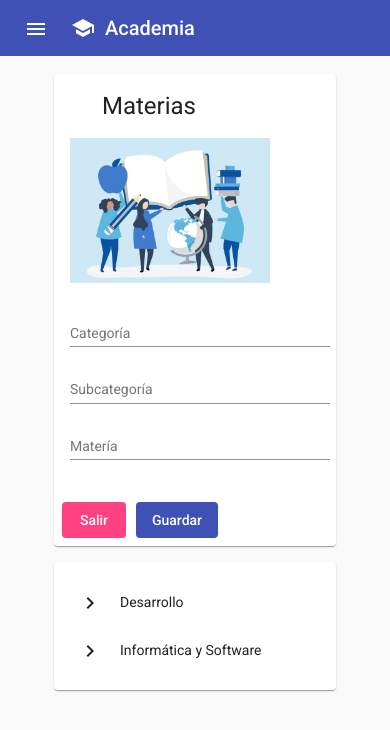
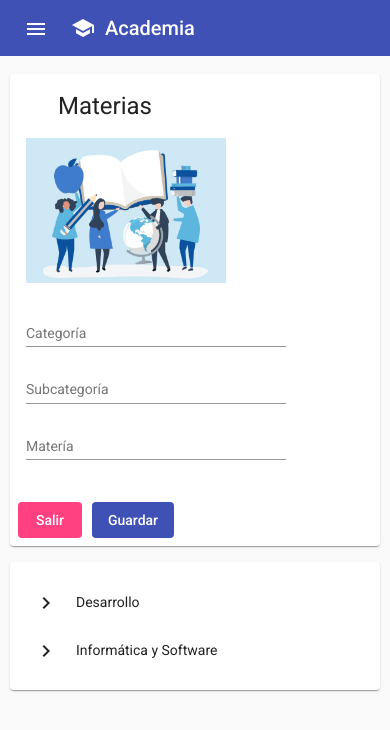
Before and after one commit to manu020766/academia-front, an Angular app: page /materias in a window 390 px wide. Shown: the top 730 px of the page. Built offline with nearby package versions, Linux system fonts and the light colour scheme.

Commit message:
update materias layout

```diff
--- a/src/app/materias/materias.component.html
+++ b/src/app/materias/materias.component.html
@@ -29,7 +29,7 @@
       </mat-card-actions>
   </mat-card>
 
-  <mat-card>
+  <mat-card id="materias-tree">
     <mat-card-content>
       <mat-tree [dataSource]="dataSource" [treeControl]="treeControl" class="example-tree">
           <!-- This is the tree node template for leaf nodes -->
--- a/src/app/materias/materias.component.scss
+++ b/src/app/materias/materias.component.scss
@@ -10,6 +10,10 @@
 mat-card {
     margin: 8px 0;
     width: 250px;
+}
+
+#materias-tree {
+    flex: 1
 }
 
 img {
@@ -39,3 +43,10 @@ button {
     margin-bottom: 0;
     list-style-type: none;
 }
+
+
+@media (max-width: 600px) {
+    mat-card {
+        flex: 1;
+    }
+}
```
